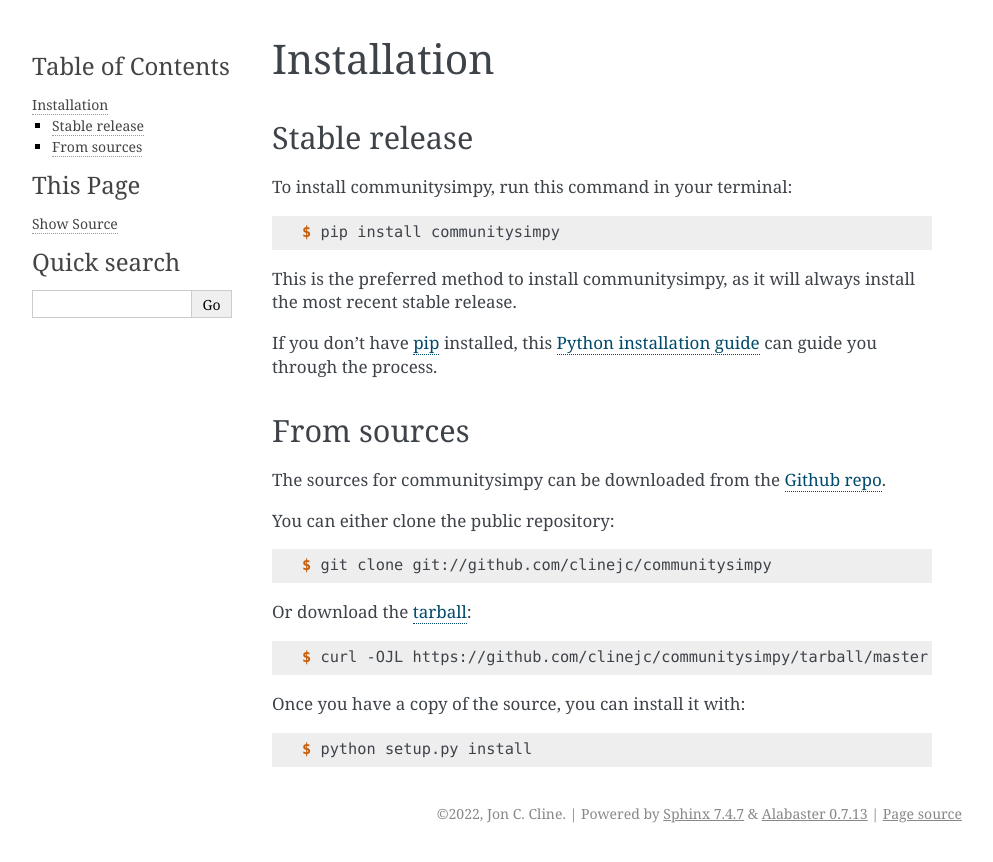
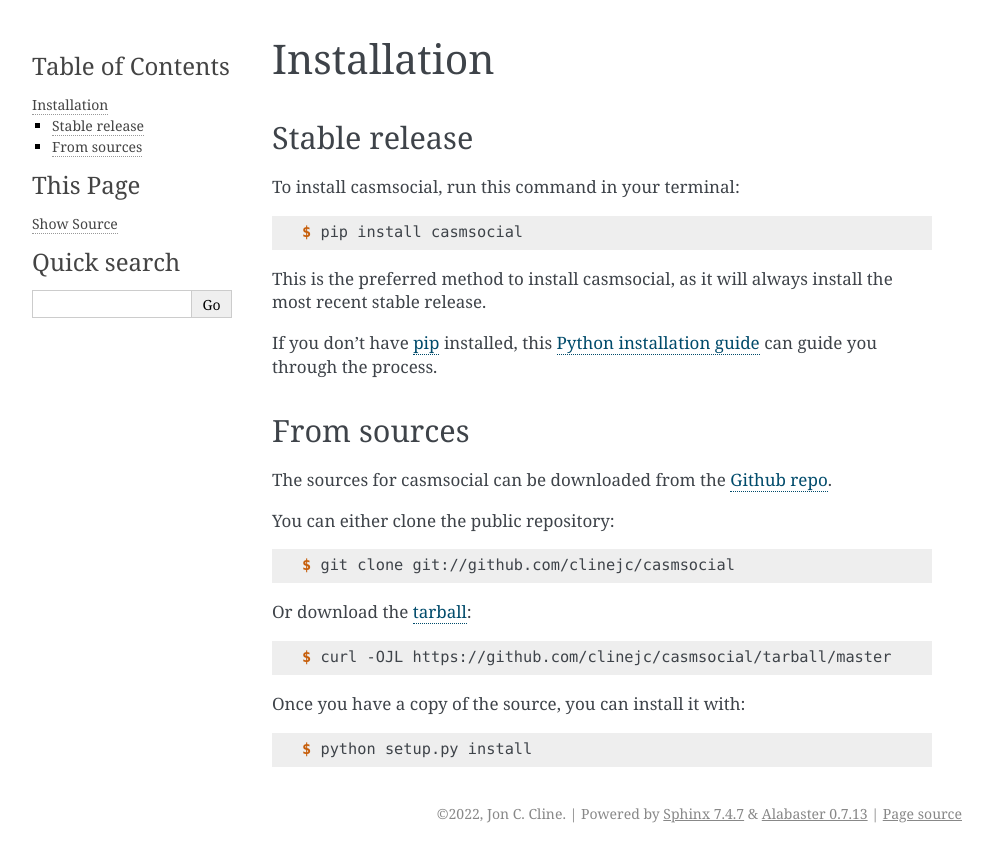
Before and after one commit to ccgsem/casmsocial, a Sphinx documentation site: the page built from docs/installation.rst, in a window 1280 px wide. Shown: the top 862 px of the page, without its empty margins (148-1141 px from the left). Built offline with Sphinx 7.4.7, drawn with Linux system fonts in a browser that asks for light colours; pages that are not in the unit, such as notebooks, are missing from menus; the version number is read from the project's files by our own code.

Commit message:
Completed casmsocial refactor
Completed refactoring of name `communitysimpy` to `casmsocial`

```diff
--- a/docs/conf.py
+++ b/docs/conf.py
@@ -1,6 +1,6 @@
 #!/usr/bin/env python
 #
-# communitysimpy documentation build configuration file, created by
+# casmsocial documentation build configuration file, created by
 # sphinx-quickstart on Fri Jun  9 13:47:02 2017.
 #
 # This file is execfile()d with the current directory set to its
@@ -21,7 +21,7 @@ import os
 import sys
 sys.path.insert(0, os.path.abspath('..'))
 
-import communitysimpy
+import casmsocial
 
 # -- General configuration ---------------------------------------------
 
@@ -46,7 +46,7 @@ source_suffix = '.rst'
 master_doc = 'index'
 
 # General information about the project.
-project = 'communitysimpy'
+project = 'casmsocial'
 copyright = "2022, Jon C. Cline"
 author = "Jon C. Cline"
 
@@ -55,9 +55,9 @@ author = "Jon C. Cline"
 # the built documents.
 #
 # The short X.Y version.
-version = communitysimpy.__version__
+version = casmsocial.__version__
 # The full version, including alpha/beta/rc tags.
-release = communitysimpy.__version__
+release = casmsocial.__version__
 
 # The language for content autogenerated by Sphinx. Refer to documentation
 # for a list of supported languages.
@@ -100,7 +100,7 @@ html_static_path = ['_static']
 # -- Options for HTMLHelp output ---------------------------------------
 
 # Output file base name for HTML help builder.
-htmlhelp_basename = 'communitysimpydoc'
+htmlhelp_basename = 'casmsocialdoc'
 
 
 # -- Options for LaTeX output ------------------------------------------
@@ -127,8 +127,8 @@ latex_elements = {
 # (source start file, target name, title, author, documentclass
 # [howto, manual, or own class]).
 latex_documents = [
-    (master_doc, 'communitysimpy.tex',
-     'communitysimpy Documentation',
+    (master_doc, 'casmsocial.tex',
+     'casmsocial Documentation',
      'Jon C. Cline', 'manual'),
 ]
 
@@ -138,8 +138,8 @@ latex_documents = [
 # One entry per manual page. List of tuples
 # (source start file, name, description, authors, manual section).
 man_pages = [
-    (master_doc, 'communitysimpy',
-     'communitysimpy Documentation',
+    (master_doc, 'casmsocial',
+     'casmsocial Documentation',
      [author], 1)
 ]
 
@@ -150,10 +150,10 @@ man_pages = [
 # (source start file, target name, title, author,
 #  dir menu entry, description, category)
 texinfo_documents = [
-    (master_doc, 'communitysimpy',
-     'communitysimpy Documentation',
+    (master_doc, 'casmsocial',
+     'casmsocial Documentation',
      author,
-     'communitysimpy',
+     'casmsocial',
      'One line description of project.',
      'Miscellaneous'),
 ]
--- a/docs/index.rst
+++ b/docs/index.rst
@@ -1,4 +1,4 @@
-Welcome to communitysimpy's documentation!
+Welcome to casmsocial's documentation!
 ======================================
 
 .. toctree::
--- a/docs/installation.rst
+++ b/docs/installation.rst
@@ -8,13 +8,13 @@ Installation
 Stable release
 --------------
 
-To install communitysimpy, run this command in your terminal:
+To install casmsocial, run this command in your terminal:
 
 .. code-block:: console
 
-    $ pip install communitysimpy
+    $ pip install casmsocial
 
-This is the preferred method to install communitysimpy, as it will always install the most recent stable release.
+This is the preferred method to install casmsocial, as it will always install the most recent stable release.
 
 If you don't have `pip`_ installed, this `Python installation guide`_ can guide
 you through the process.
@@ -26,19 +26,19 @@ you through the process.
 From sources
 ------------
 
-The sources for communitysimpy can be downloaded from the `Github repo`_.
+The sources for casmsocial can be downloaded from the `Github repo`_.
 
 You can either clone the public repository:
 
 .. code-block:: console
 
-    $ git clone git://github.com/clinejc/communitysimpy
+    $ git clone git://github.com/clinejc/casmsocial
 
 Or download the `tarball`_:
 
 .. code-block:: console
 
-    $ curl -OJL https://github.com/clinejc/communitysimpy/tarball/master
+    $ curl -OJL https://github.com/clinejc/casmsocial/tarball/master
 
 Once you have a copy of the source, you can install it with:
 
@@ -47,5 +47,5 @@ Once you have a copy of the source, you can install it with:
     $ python setup.py install
 
 
-.. _Github repo: https://github.com/clinejc/communitysimpy
-.. _tarball: https://github.com/clinejc/communitysimpy/tarball/master
+.. _Github repo: https://github.com/clinejc/casmsocial
+.. _tarball: https://github.com/clinejc/casmsocial/tarball/master
--- a/docs/usage.rst
+++ b/docs/usage.rst
@@ -2,6 +2,6 @@
 Usage
 =====
 
-To use communitysimpy in a project::
+To use casmsocial in a project::
 
-    import communitysimpy
+    import casmsocial
--- a/requirements.txt
+++ b/requirements.txt
@@ -1,5 +1,5 @@
 click==8.13
--e git+ssh://git@github.com/ccgsem/communitysim.git@4def83de6e13a523e626793edc95bc61928d7607#egg=communitysimpy
+-e git+ssh://git@github.com/ccgsem/casmsocial.git@4def83de6e13a523e626793edc95bc61928d7607#egg=casmsocial
 Cython==0.29.32
 llvmlite==0.39.0
 mpi4py==3.1.3
--- a/setup.cfg
+++ b/setup.cfg
@@ -7,7 +7,7 @@ tag = True
 search = version='{current_version}'
 replace = version='{new_version}'
 
-[bumpversion:file:src/communitysim/__init__.py]
+[bumpversion:file:src/casmsocial/__init__.py]
 search = __version__ = '{current_version}'
 replace = __version__ = '{new_version}'
 
--- a/src/casmsocial/__init__.py
+++ b/src/casmsocial/__init__.py
@@ -1,4 +1,4 @@
-"""Top-level package for communitysimpy."""
+"""Top-level package for casmsocial."""
 
 __author__ = """Jon C. Cline"""
 __email__ = 'jon.c.cline@gmail.com'
```
Also changed, not shown: CONTRIBUTING.rst (+12 -12 lines), README.rst (+10 -10 lines), Using_METIS_For_Partitioning.md (+1 -1 lines), setup.py (+6 -6 lines), 7 other files.
